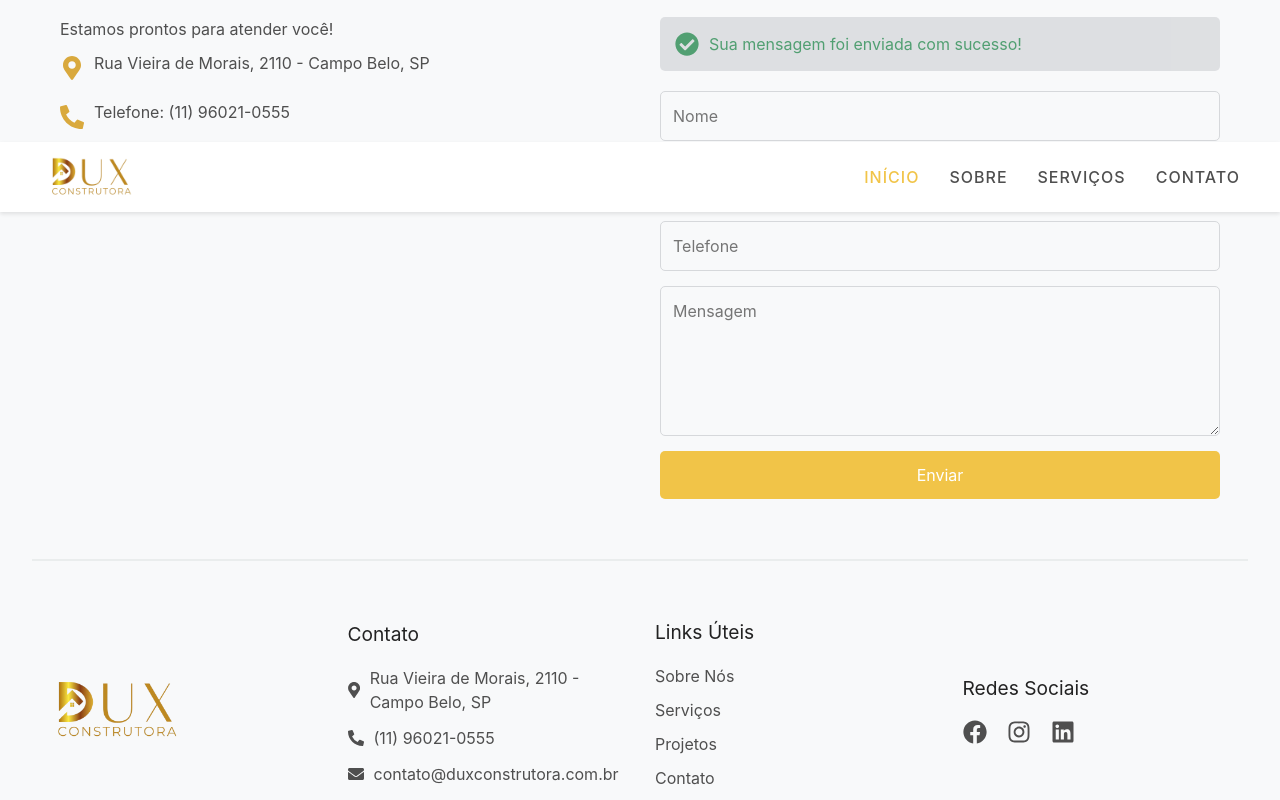
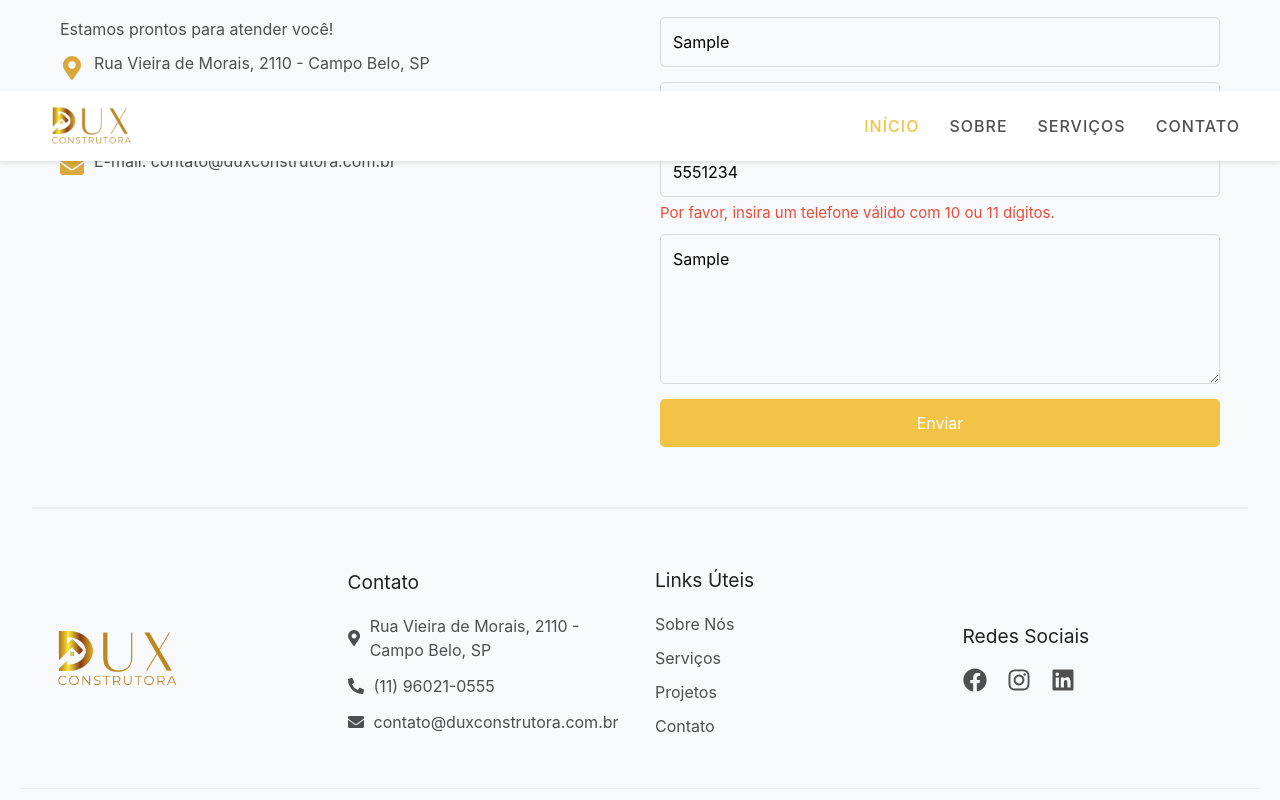
Before and after one commit to guilhermepadial4/dux-construtora, a React (Vite) app: page / in a window 1280 px wide. Both pictures are taken after typing "Sample", "name@example.com", "5551234", "Sample" into the empty fields and a click on the button "Enviar". Shown: the part 3196-3996 px from the top of the page. Built offline with nearby package versions, Linux system fonts and the light colour scheme.

Commit message:
update: contact

```diff
--- a/src/components/contact/Contact.jsx
+++ b/src/components/contact/Contact.jsx
@@ -11,19 +11,56 @@ export function Contact() {
     message: '',
   });
   const [successMessage, setSuccessMessage] = useState(null);
+  const [errors, setErrors] = useState({
+    name: '',
+    email: '',
+    phone: '',
+    message: '',
+  });
 
   const handleChange = (e) => {
     setFormData({ ...formData, [e.target.name]: e.target.value });
+    setErrors({ ...errors, [e.target.name]: '' });
   };
 
   const handleSubmit = (e) => {
     e.preventDefault();
+    let formIsValid = true;
+    const newErrors = { name: '', email: '', phone: '', message: '' };
+
+    if (!formData.name.trim()) {
+      newErrors.name = 'Por favor, insira seu nome.';
+      formIsValid = false;
+    }
+    if (!formData.email.trim()) {
+      newErrors.email = 'Por favor, insira seu e-mail.';
+      formIsValid = false;
+    } else if (!/\S+@\S+\.\S+/.test(formData.email)) {
+      newErrors.email = 'Por favor, insira um e-mail válido.';
+      formIsValid = false;
+    }
+    if (!formData.phone.trim()) {
+      newErrors.phone = 'Por favor, insira seu telefone.';
+      formIsValid = false;
+    } else if (!/^\d{10,11}$/.test(formData.phone)) {
+      newErrors.phone = 'Por favor, insira um telefone válido com 10 ou 11 dígitos.';
+      formIsValid = false;
+    }
+    if (!formData.message.trim()) {
+      newErrors.message = 'Por favor, insira sua mensagem.';
+      formIsValid = false;
+    }
+
+    setErrors(newErrors);
+
+    if (formIsValid) {
       console.log(formData);
       setFormData({ name: '', email: '', phone: '', message: '' });
       setSuccessMessage('Sua mensagem foi enviada com sucesso!');
       setTimeout(() => {
         setSuccessMessage(null);
       }, 3000);
+    }
   };
 
   return (
@@ -34,15 +71,29 @@ export function Contact() {
           <p>Estamos prontos para atender você!</p>
           <div className="info-item">
             <FaMapMarkerAlt className="icon" />
+            <a
+              href="https://www.google.com/maps/place/R.+Vieira+de+Morais,+2110+-+Campo+Belo,+S%C3%A3o+Paulo+-+SP,+04617-007/@-23.6278539,-46.6659538,17z/data=!3m1!4b1!4m6!3m5!1s0x94ce5a7ba7fe5405:0xcfd89b7bd4c30849!8m2!3d-23.6278588!4d-46.6633789!16s%2Fg%2F11b8z78319?entry=ttu&g_ep=EgoyMDI1MDMxOC4wIKXMDSoASAFQAw%3D%3D"
+              target="_blank"
+              rel="noopener noreferrer"
+            >
               <p>Rua Vieira de Morais, 2110 - Campo Belo, SP</p>
+            </a>
           </div>
           <div className="info-item">
             <FaPhoneAlt className="icon" />
+            <a
+              href="https://api.whatsapp.com/send/?phone=%2B5511960210555&text&type=phone_number&app_absent=0"
+              target="_blank"
+              rel="noopener noreferrer"
+            >
               <p>Telefone: (11) 96021-0555</p>
+            </a>
           </div>
           <div className="info-item">
             <FaEnvelope className="icon" />
+            <a href="mailto:contato@duxconstrutora.com.br">
               <p>E-mail: contato@duxconstrutora.com.br</p>
+            </a>
           </div>
         </div>
         <div className="contact-form">
@@ -55,9 +106,13 @@ export function Contact() {
           )}
           <form onSubmit={handleSubmit}>
             <input type="text" name="name" placeholder="Nome" value={formData.name} onChange={handleChange} />
+            {errors.name && <p className="error-message">{errors.name}</p>}
             <input type="email" name="email" placeholder="E-mail" value={formData.email} onChange={handleChange} />
+            {errors.email && <p className="error-message">{errors.email}</p>}
             <input type="tel" name="phone" placeholder="Telefone" value={formData.phone} onChange={handleChange} />
+            {errors.phone && <p className="error-message">{errors.phone}</p>}
             <textarea name="message" placeholder="Mensagem" value={formData.message} onChange={handleChange} />
+            {errors.message && <p className="error-message">{errors.message}</p>}
             <button type="submit">Enviar</button>
           </form>
         </div>
--- a/src/components/contact/contact.scss
+++ b/src/components/contact/contact.scss
@@ -51,6 +51,14 @@
       color: $primary-dark;
 
       margin-bottom: 20px;
+    }
+
+    .error-message {
+      font-size: 0.94rem;
+      color: $error;
+
+      margin-top: -10px;
+      margin-bottom: 10px;
     }
 
     form {
```
Lines whose indentation alone changed are shown as unchanged.
